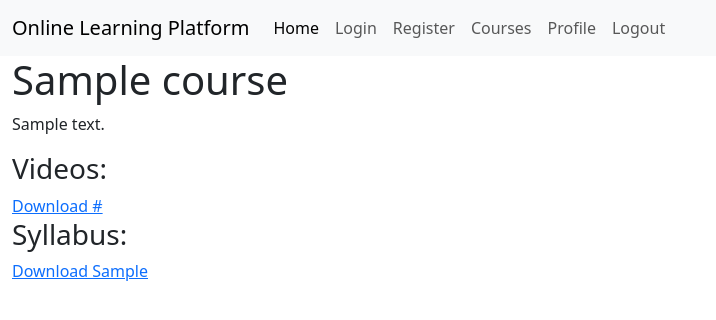
After one commit to abeni-al7/Online_learning_platform, a Flask app: page /courses/view/1 in a window 1280 px wide. The commit adds this page. Shown: the top 320 px of the page, without its empty margins (0-716 px from the left). Run offline with Flask 3, Linux system fonts and the light colour scheme; a user stored in the database is signed in; tables that the repository leaves empty hold one stand-in row (values such as "Sample post").

Commit message:
Update repo

```diff
--- a/app.py
+++ b/app.py
@@ -1,10 +1,10 @@
 import os
-from flask import Flask, render_template, request, url_for, redirect, flash
+from flask import Flask, render_template, request, url_for, redirect, flash, send_from_directory
 from flask_sqlalchemy import SQLAlchemy
 from flask_login import LoginManager, login_user, login_required, UserMixin, current_user, logout_user
 from flask_bcrypt import Bcrypt
 from flask_uploads import UploadSet, configure_uploads, ALL, DOCUMENTS
-
+# Works
 app = Flask(__name__)
 app.config['SECRET_KEY'] = os.getenv('SECRET_KEY')
 app.config['SQLALCHEMY_DATABASE_URI'] = os.getenv('DATABASE_URI')
@@ -392,13 +392,16 @@ def edit_course(course_id):
             if video:
                 video_filename = uploaded_files.save(video)
                 uploaded_videos.append(video_filename)
-
-        course.syllabus_pdf = ','.join(uploaded_pdfs)
-        course.video_link = ','.join(uploaded_videos)
+        if course.syllabus_pdf:
+            course.syllabus_pdf += ',' + ','.join(uploaded_pdfs)
+            course.video_link += ',' + ','.join(uploaded_videos)
+        else:
+            course.syllabus_pdf = ','.join(uploaded_pdfs)
+            course.video_link = ','.join(uploaded_videos)
 
         try:
             db.session.commit()
-            flash(f'Course "{course.name}" updated successfully, with files uploaded.', 'success')
+            flash(f'Course "{course.name}" updated successfully.', 'success')
             return redirect(url_for('courses'))
         except Exception as e:
             db.session.rollback()
@@ -407,6 +410,25 @@ def edit_course(course_id):
 
     return render_template('edit_course.html', course=course)
 
+@app.route('/courses/view/<int:course_id>')
+@login_required
+def view_course(course_id):
+    course = Course.query.filter_by(id=course_id).first()
+    if not course:
+        flash('Course not found.', 'danger')
+        return redirect(url_for('courses'))
+
+    return render_template('view_course.html', course=course)
+
+@app.route('/download/<path:filename>')
+@login_required
+def download_file(filename):
+    try:
+        return send_from_directory(app.config['UPLOADS_DEFAULT_DEST'], f'files/{filename}', as_attachment=True)
+    except Exception as e:
+        flash('File not found.', 'danger')
+        return redirect(url_for('courses'))
+
 if __name__ == '__main__':
     with app.app_context():
         db.create_all()
--- a/templates/courses.html
+++ b/templates/courses.html
@@ -19,7 +19,7 @@
     <tr>
         <td><a href="#">{{ course.name }}</a></td>
         <td>
-            <form action="/courses/description/{{course.id}}">
+            <form action="/courses/view/{{course.id}}">
                 <input class="btn btn-primary" type="submit" value="View">
             </form>
             <form action="/courses/unenroll/{{course.id}}" method="post">
--- a/templates/create_course.html
+++ b/templates/create_course.html
@@ -1,7 +1,7 @@
 {% extends "base.html" %}
 {% block title %}Create Courses{% endblock %}
 {% block content %}
-<form action="{{url_for('create_course')}}" method="post">
+<form action="{{url_for('create_course')}}" method="post" enctype="multipart/form-data">
     <label for="name">Name</label><br>
     <input type="text" name="name" id="name"><br>
     <label for="code">Code</label><br>
--- /dev/null
+++ b/templates/view_course.html
@@ -0,0 +1,17 @@
+{% extends "base.html" %}
+{% block title %}View Course{% endblock %}
+{% block content %}
+<h1>{{ course.name }}</h1>
+<p>{{ course.description }}</p>
+
+<h3>Videos:</h3>
+{% for video in course.video_link.split(',') %}
+<a href="{{ url_for('download_file', filename=video) }}">Download {{video}}</a><br>
+{% endfor %}
+
+<h3>Syllabus:</h3>
+{% for pdf in course.syllabus_pdf.split(',') %}
+<a href="{{ url_for('download_file', filename=pdf) }}">Download {{pdf}}</a><br>
+{% endfor %}
+
+{% endblock %}
```
